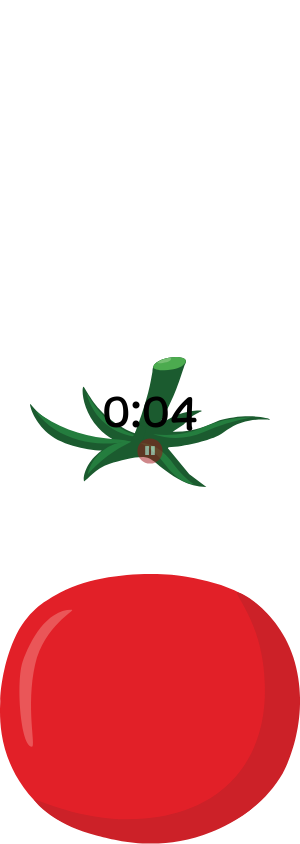
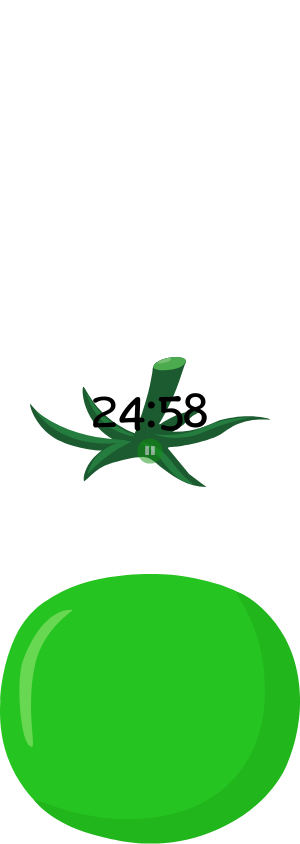
Before and after one commit to tyrex-kn/the-pomidoro-timer, an Electron app: page index.html in a window 300 px wide. Both pictures are taken after a click on the button 150 px from the left and 449 px from the top of the page. Drawn offline with Linux system fonts and the light colour scheme.

Commit message:
feature: add colorUpdate animation for tomato from green to red

```diff
--- a/index.html
+++ b/index.html
@@ -9,11 +9,9 @@
 <body>
     <div class="tomato">
         <div class="timer" id="timer">
-            <div class="timer-display" id="timer-display"><span id="display">30:00</span></div>
+            <div class="timer-display" id="timer-display"><span id="display">25:00</span></div>
             <div class="button-section">
                 <button id="timer-button" onclick="timePlayer()"><img id="icon-btn" class="start" src="assets/play.svg" alt="Start"></button>
-                <!-- <button id="btn-start" onclick="startTimer()"><img src="assets/play.svg" alt="Start"></button> -->
-                <!-- <button id="btn-stop" class="hide" onclick="stopTimer()"><img src="assets/stop.svg" alt="stop"></button> -->
                 <button class="hide" id="btn-reset" onclick="resetTimer()">RESET</button>
             </div>
         </div>
--- a/src/script.js
+++ b/src/script.js
@@ -1,4 +1,4 @@
-const startTime = 0.1 * 60; // 25 minute in seconds
+const startTime = 25 * 60; // 25 minute in seconds
 const urlSVG = {
     start: 'assets/play.svg',
     stop: 'assets/stop.svg',
@@ -7,13 +7,68 @@ const urlSVG = {
 let timeLeft = startTime;
 let timerId = null; // state of timer
 
+//color
+const tomatoData = [
+    {
+        id:'main_color',
+        type:'svg',
+        green:'#26c421',
+        red: '#e22028',
+    },
+    {
+        id:'highlight',
+        type:'svg',
+        green:'#68d852',
+        red: '#ea5658',
+    },
+    {
+        id:'shadow',
+        type:'svg',
+        green:'#22b61d',
+        red: '#cc2128',
+    },
+    {
+        id:'timer-button',
+        type:'div',
+        green:'#119111',
+        red: '#a01318',
+    },
+    {
+        id:'btn-reset',
+        type:'div',
+        green:'#119111',
+        red: '#a01318',
+    },
+    {
+        id:'timer-display',
+        type:'font',
+        green:'#15640b',
+        red:'#700e11',
+    }
+]
+
+const animateProperty = {
+    duration: (startTime * 1000),
+    iterations: Infinity,
+    direction: 'alternate',
+    fill: 'forwards',
+    easing: 'ease-in-out',
+}
+
+// const mainColor = document.getElementById('main_color');
+// const highlightColor = document.getElementById('highlight');
+// const shadowColor = document.getElementById('shadow')
+
+//buttons
 const timerBtn = document.getElementById('timer-button')
 const iconBtn = document.getElementById('icon-btn')
 const btnReset = document.getElementById('btn-reset');
 
+//display
 const display = document.getElementById('display');
 const timerDisplay = document.getElementById('timer-display');
 
+//Audio
 const clickHoldAudio = new Audio("./assets/audio/soundclick.hold.AAC");
 clickHoldAudio.volume = 0.1;
 
@@ -25,20 +80,60 @@ clickResetAudio.volume = 0.5;
 
 const endAudio = new Audio("./assets/audio/endsound.AAC");
 
+// prepare events
 [btnReset,timerBtn].forEach(btn => {
     btn.addEventListener('mousedown', (event) => {
         event.button === 0 ? clickHoldAudio.play() : null;
     })
 });
 
+// prepare animations
+const arrAnimation = tomatoData.map((item) => {
+    const el = document.getElementById(item.id)
+
+    let animateKeyframe;
+
+    switch (item.type) {
+        case 'svg':
+            animateKeyframe = [
+                {fill:item.green},
+                {fill:item.red},
+            ]
+            break;
+        case 'div':
+            animateKeyframe = [
+                {backgroundColor:item.green},
+                {backgroundColor:item.red},
+            ]
+            break;
+        case 'font':
+            animateKeyframe = [
+                {color:item.green},
+                {color:item.red},
+            ]
+            break;
+        default:
+            animateKeyframe = [];
+    }
+
+    const anim = el.animate(animateKeyframe, animateProperty);
+
+    anim.pause();
+
+    return anim;
+})
+
+//main player
 function timePlayer(){
     clickOutAudio.play();
     const isRun = timerId === null
 
     if(isRun){
         startTimer();
+        arrAnimation.forEach(anim => anim.play())
     }else{
         stopTimer();
+        arrAnimation.forEach(anim => anim.pause())
     };
 
     iconBtn.src = isRun ? urlSVG.stop : urlSVG.start;
@@ -49,28 +144,24 @@ function timePlayer(){
     timerDisplay.classList.toggle('timer-running', isRun);
   }
 
+//manipulation with timer
 function stopTimer() {
     clearInterval(timerId);
     timerId = null;
-    Math.floor(timeLeft / 60) < 30 ? btnReset.classList.remove('hide') : null;
+    if(Math.floor(timeLeft / 60) < 30) btnReset.classList.remove('hide')
 }
 
 function resetTimer() {
+    clickResetAudio.play();
+    arrAnimation.forEach(anim => anim.currentTime = 0)
+    stopTimer();
+    timeLeft = startTime;
+    updateDisplay();
     btnReset.classList.add('hide')
     if(timerBtn.classList.contains('hide')){
         timerBtn.classList.remove('hide', 'small', 'opacity-low');
         iconBtn.src = urlSVG.start;
     }
-    clickResetAudio.play();
-    stopTimer();
-    timeLeft = startTime;
-    updateDisplay();
-}
-
-function updateDisplay() {
-    const minutes = Math.floor(timeLeft / 60);
-    const seconds = timeLeft % 60;
-    display.textContent = `${minutes}:${seconds < 10 ? '0' : ''}${seconds}`;
 }
 
 function startTimer() {
@@ -80,6 +171,7 @@ function startTimer() {
             updateDisplay();
         } else {
             endAudio.play()
+            arrAnimation.forEach(anim => anim.pause())
             clearInterval(timerId);
             timerId = null;
             timerBtn.classList.add('hide');
@@ -89,3 +181,10 @@ function startTimer() {
     }, 1000);
     if(!btnReset.classList.contains('hide')) btnReset.classList.add('hide')
 }
+
+// math for display
+function updateDisplay() {
+    const minutes = Math.floor(timeLeft / 60);
+    const seconds = timeLeft % 60;
+    display.textContent = `${minutes}:${seconds < 10 ? '0' : ''}${seconds}`;
+}
--- a/style/style.css
+++ b/style/style.css
@@ -118,7 +118,7 @@ button:hover{
 }
 
 .timer-running{
-    color: black;
+    color: black !important;
     font-size: 50px;
     margin-bottom: -10px;
 }
@@ -130,7 +130,6 @@ button:hover{
 
 #main_color{
     fill:var(--main-color);
-    /* animation: tomato-color-body 2s infinite ease-in-out */
 }
 
 #highlight{
@@ -142,6 +141,7 @@ button:hover{
 }
 
 .hide{
+    opacity: 0;
+    /* visibility:hidden; */
     display: none;
-    opacity: 0;
 }
```
